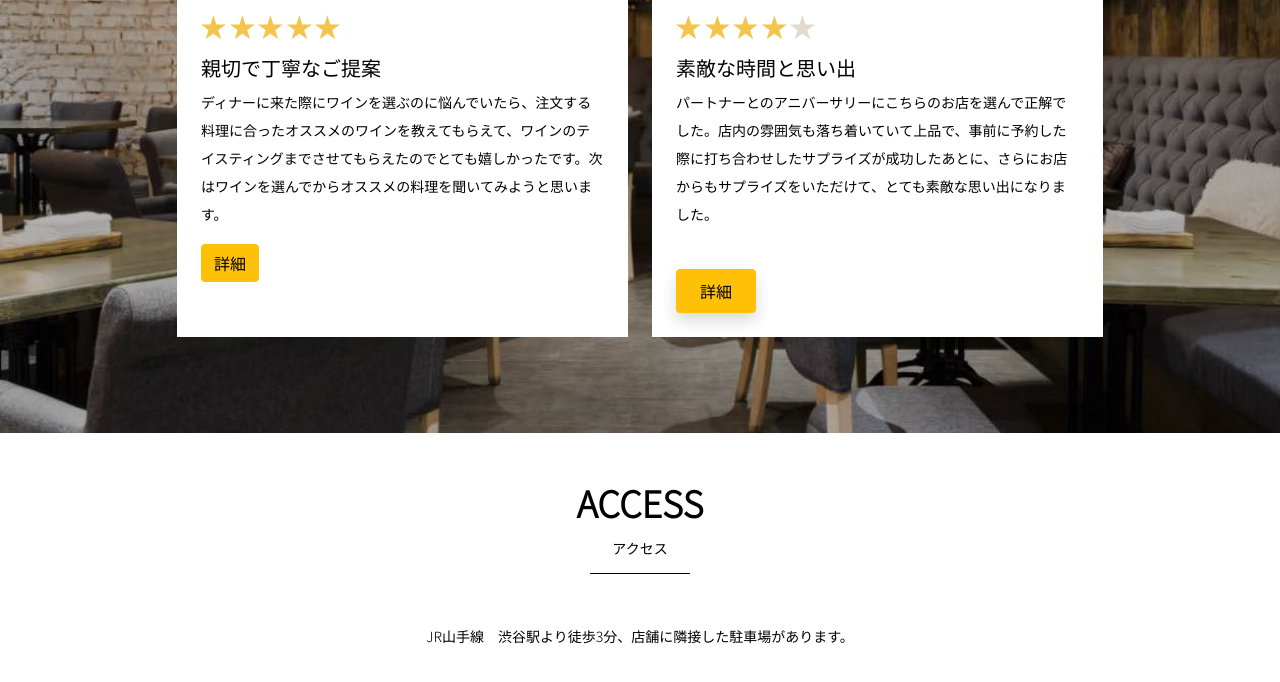
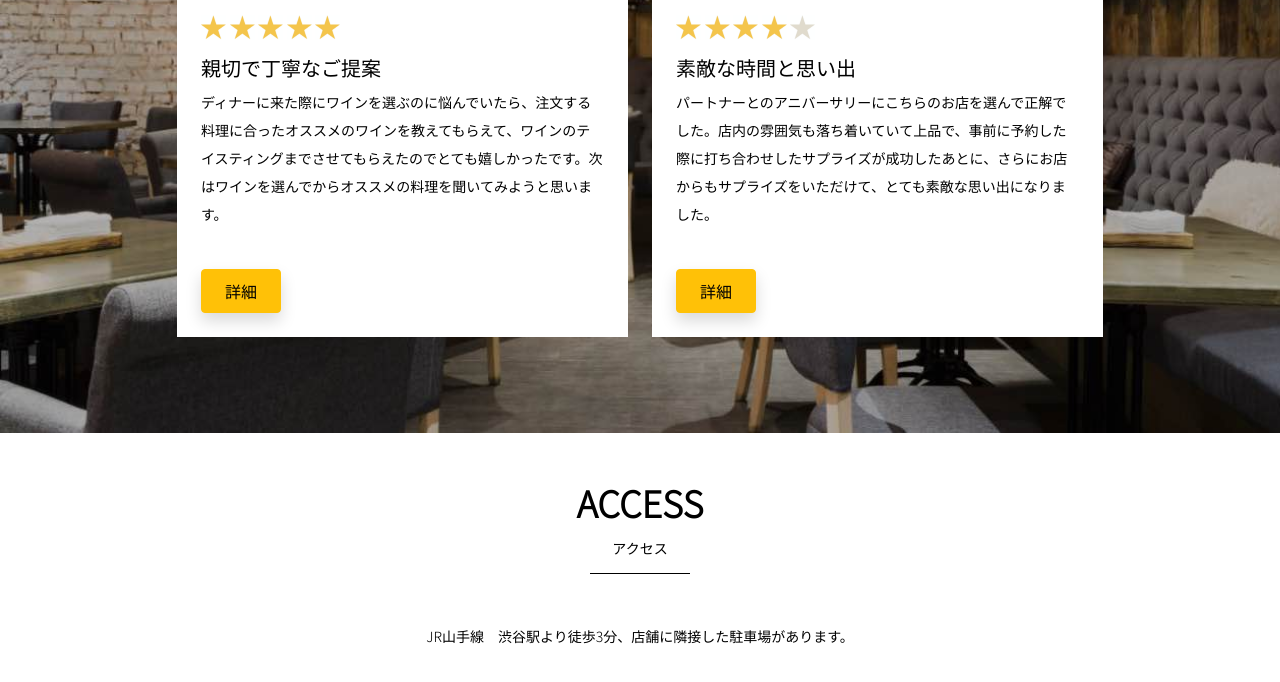
Before and after one commit to kanakana-chang/bootstrap-basic-kadai, a plain HTML site: page kadai_tutorial_output/index.html in a window 1280 px wide. Shown: the part 3544-4226 px from the top of the page. Drawn offline with nearby package versions, Linux system fonts and the light colour scheme.

Commit message:
再提出

```diff
--- a/kadai_tutorial_output/index.html
+++ b/kadai_tutorial_output/index.html
@@ -258,6 +258,10 @@
      </section>
      <!-- ギャラリーセクション終了 -->
 
+    <section id="menu">
+
+    </section>
+
     <!-- メニューセクション -->
     <section id="menu">
       <!-- タイトル文字部分のコンテナ -->
@@ -407,68 +411,37 @@
 
     <!-- レビューセクション開始 -->
     <section id="review">
-
-      <!-- review_wrapper で背景画像を設定します -->
       <div class="review_wrapper">
-
-        <!-- container部分 -->
         <div class="container py-5 mb-5">
-
-          <!-- 中央揃えでタイトルを表示 -->
           <div class="text-center mb-5">
             <h2 class="section_title review text-center text-white">CUSTOMER REVIEWS</h2>
           </div>
-
-          <!-- row部分：左右のカラムを中央揃え -->
           <div class="row pb-5 justify-content-center">
-
-            <!-- 左側カラム -->
             <div class="col-12 col-lg-5 mt-3">
-
-              <!-- 背景を白色に設定 -->
-              <!-- h_420 クラスで白枠の高さを修正します -->
               <div class="bg-white h_420">
-
-                <!-- 内側にパディング4 -->
                 <div class="p-4">
-
-                  <!-- 顔写真と年齢などのテキストはd-flexで横並びにする　中央揃え -->
                   <div class="d-flex align-items-center">
-                    <!-- お客様の画像を配置 -->
-                    <!-- reviewer_img クラスで画像サイズを変更します -->
                     <img src="img/customer-woman.png" class="reviewer_img" alt="サンプル画像">
-
                     <div>
-                      <!-- お客様情報のテキスト -->
                       <p class="my-0">40代/女性</p>
                       <p class="my-0">夫婦でご来店</p>
                     </div>
                   </div>
-
                   <div class="my-3">
-                    <!-- 星の画像を表示 -->
-                    <!-- star_img クラスで画像サイズを変更 -->
                     <img src="img/star-point.png" class="star_img" alt="star">
                     <img src="img/star-point.png" class="star_img" alt="star">
                     <img src="img/star-point.png" class="star_img" alt="star">
                     <img src="img/star-point.png" class="star_img" alt="star">
                     <img src="img/star-point.png" class="star_img" alt="star">
                   </div>
-
-                  <!-- レビュータイトル -->
                   <h5>親切で丁寧なご提案</h5>
-                  <!-- レビュー内容 -->
                   <p>
                     ディナーに来た際にワインを選ぶのに悩んでいたら、注文する料理に合ったオススメのワインを教えてもらえて、ワインのテイスティングまでさせてもらえたのでとても嬉しかったです。次はワインを選んでからオススメの料理を聞いてみようと思います。
                   </p>
-
-                  <!-- 黄色のボタンを配置 -->
-                  <button type="button" class="btn btn-warning">詳細</button>
+                  <button type="button" class="btn btn-warning shadow fix_bottom">詳細</button>
                 </div>
               </div>
             </div>
-
-            <!-- 右側カラム：左側カラムと内容が同じなので説明は省略 -->
             <div class="col-12 col-lg-5 mt-3">
               <div class="bg-white h_420">
                 <div class="p-4">
@@ -497,8 +470,8 @@
           </div>
         </div>
       </div>
-     </section>
-     <!-- レビューセクション終了 -->
+    </section>
+    <!-- レビューセクション終了 -->
 
     <!-- アクセスセクション開始 -->
     <section id="access">
--- a/kadai_tutorial_output/stylesheet/style.css
+++ b/kadai_tutorial_output/stylesheet/style.css
@@ -190,54 +190,41 @@ p {
 }
 
 /* ----------------------------------------------- レビュー */
-/* 背景画像を設定 */
 .review_wrapper {
   background-image: url(../img/background-reviews.jpg);
   background-repeat: no-repeat;
   background-size: cover;
 }
 
-/* サブタイトルを擬似要素で表示 */
 .review::after {
   content: "お客様の声";
   margin: 0 auto 0;
   border-bottom: solid 1px #FFFFFF;
 }
 
-/* 白い背景色の高さを固定 */
 .h_420 {
   height: 420px;
   position: relative;
 }
 
-/* レビューの画像を修正 */
 .reviewer_img {
-  /* サイズを48px  */
   width: 48px;
   height: 48px;
-
-  /* 円形にします */
   border-radius: 50%;
   margin-right: 16px;
 }
 
-/* 星のアイコン画像です */
 .star_img {
-  /* サイズを25pxにします */
   width: 25px;
   height: 25px;
 }
 
-/* 詳細ボタンを下部に固定 */
 .fix_bottom {
-  /* positionプロパティで絶対配置 */
-    position: absolute;
-  /* ボタンのサイズ変更 */
-    width: 80px;
-    height: 44px;
-  /* 左から24px、下から24pxの位置に配置 */
-    left: 24px;
-    bottom: 24px;
+  position: absolute;
+  width: 80px;
+  height: 44px;
+  left: 24px;
+  bottom: 24px;
 }
 
 /* ----------------------------------------------- アクセス */
```
